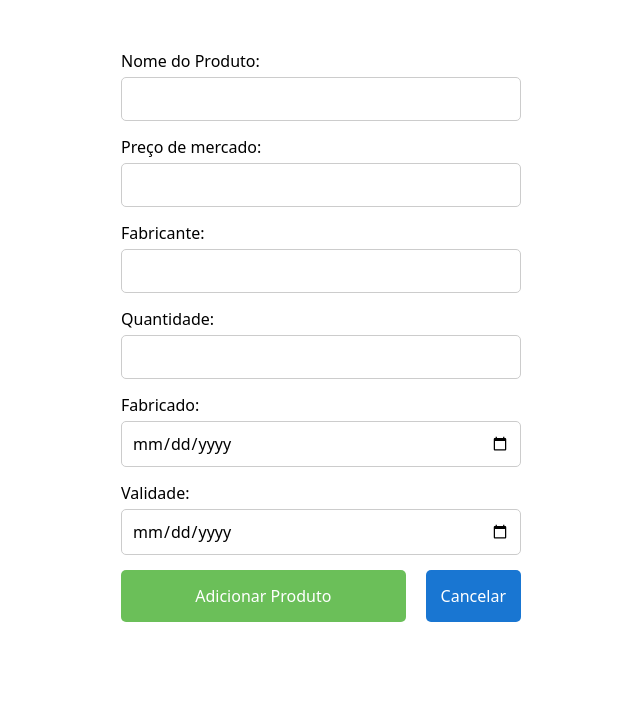
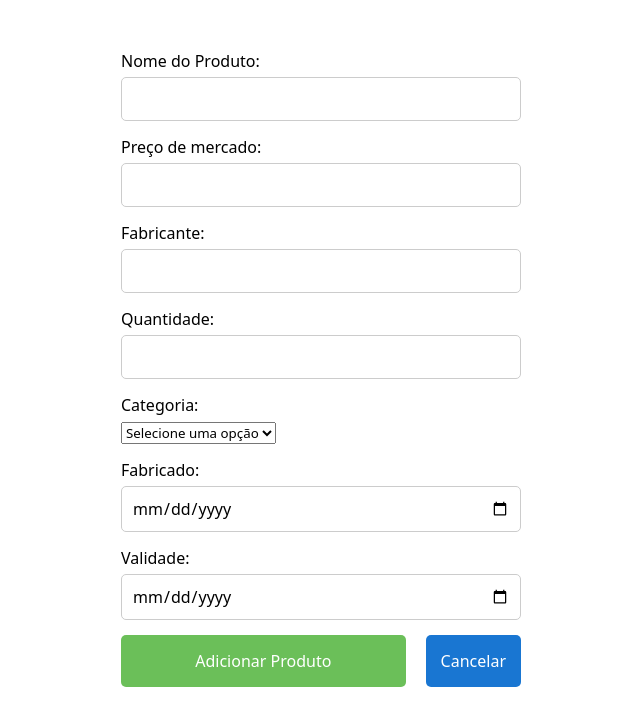
Before and after one commit to AndersonN031/nexjs-mongo-deploy, a Next.js app: page /dashboard/addProduct in a window 1280 px wide. Shown: the top 726 px of the page, without its empty margins (319-959 px from the left). Built offline with nearby package versions, Linux system fonts and the light colour scheme; no server answers; sample sign-in values are in the browser's storage.

Commit message:
adicionando categoria para os produtos no form

```diff
--- a/src/app/dashboard/addProduct/page.tsx
+++ b/src/app/dashboard/addProduct/page.tsx
@@ -12,8 +12,10 @@ const ProductForm = () => {
     const [productPrice, setProductPrice] = useState('');
     const [manufacturer, setManufacturer] = useState('');
     const [productQuantity, setProductQuantity] = useState('');
+    const [productCategory, setProductCategory] = useState('');
     const [manufacturingDate, setManufacturingDate] = useState('');
     const [dueDate, setDueDate] = useState('');
+
 
     const notifySuccess = () => toast.success("Produto adicionado com sucesso!",
         {
@@ -32,12 +34,13 @@ const ProductForm = () => {
         event.preventDefault();
 
 
-        // POST para a rota addProduct onde contém nosso GET e POST
+        // mandando informações para o body do produto
         const newProduct = {
             name: productName,
             price: productPrice,
             manufacturer: manufacturer,
             quantity: productQuantity,
+            category: productCategory,
             manufacturingDate: manufacturingDate,
             dueDate: dueDate
         };
@@ -50,6 +53,7 @@ const ProductForm = () => {
             setProductPrice('');
             setManufacturer('');
             setProductQuantity('');
+            setProductCategory('');
             setManufacturingDate('');
             setDueDate('');
             notifySuccess()
@@ -110,6 +114,18 @@ const ProductForm = () => {
                             />
                         </div>
                         <div className="form-input">
+                            <label htmlFor="manufacturingDate">Categoria:</label>
+                            <select onChange={(e) => setProductCategory(e.target.value)} required>
+                                <option value="" hidden>Selecione uma opção</option>
+                                <option value="Bebidas">Bebidas</option>
+                                <option value="Alimentos">Alimentos</option>
+                                <option value="Hortifruti">Hortifruti</option>
+                                <option value="Higiene pessoal">Higiene pessoal</option>
+                                <option value="Papelaria">Papelaria</option>
+                                <option value="Congelados e frios">Congelados e frios</option>
+                            </select>
+                        </div>
+                        <div className="form-input">
                             <label htmlFor="manufacturingDate">Fabricado:</label>
                             <input
                                 type="date"
--- a/src/app/dashboard/products/[_id]/page.tsx
+++ b/src/app/dashboard/products/[_id]/page.tsx
@@ -18,6 +18,7 @@ export interface Product {
   price: number;
   manufacturer: string;
   quantity: number;
+  category: string;
   manufacturingDate: string;
   dueDate: string;
 }
@@ -70,6 +71,9 @@ export default function GetId({ params }: any) {
             <div className="product-quantity-info">
               <p>Quantidade: {product.quantity} unid.</p>
             </div>
+            <div className="product-category-info">
+              <p>Categoria: {product.category}</p>
+            </div>
           </div>
           <p className="product-manufacturer">Fabricado em: {dayjs(product.manufacturingDate).format("DD/MM/YYYY")}</p>
           <p className="product-manufacturer">Válido até: {dayjs(product.dueDate).format("DD/MM/YYYY")}</p>
--- a/src/app/globals.css
+++ b/src/app/globals.css
@@ -614,7 +614,8 @@ h1 {
 
 .product-price-info,
 .product-manufacturer-info,
-.product-quantity-info {
+.product-quantity-info,
+.product-category-info {
     padding: 10px;
     background-color: #393939;
     color: #fff;
--- a/src/models/product.ts
+++ b/src/models/product.ts
@@ -7,6 +7,7 @@ const schema = new mongoose.Schema({
     manufacturer: { type: String, required: true },
     quantity: { type: Number, required: true },
     manufacturingDate: { type: Date, required: true },
+    category: { type: String, required: true},
     dueDate: { type: Date, required: true },
     createdAt: { type: Date, default: () => Date.now() }
 
```
